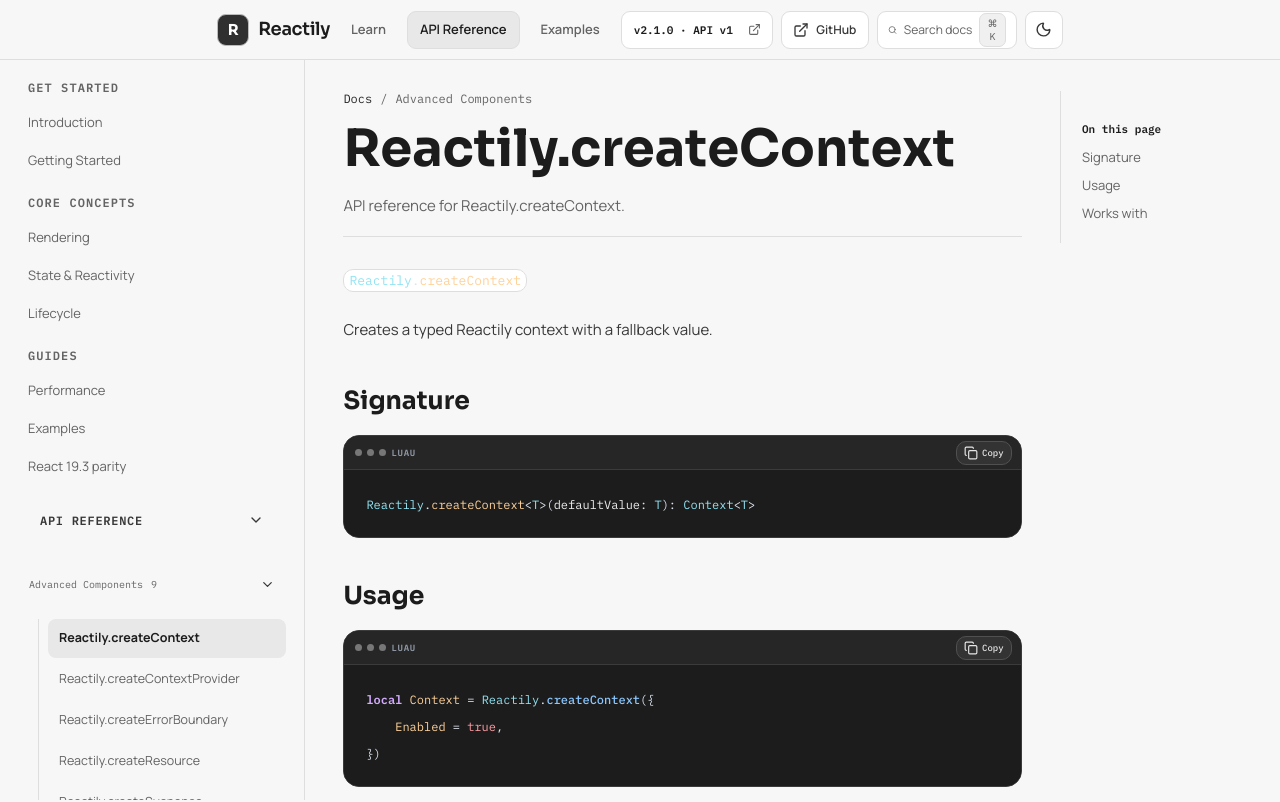
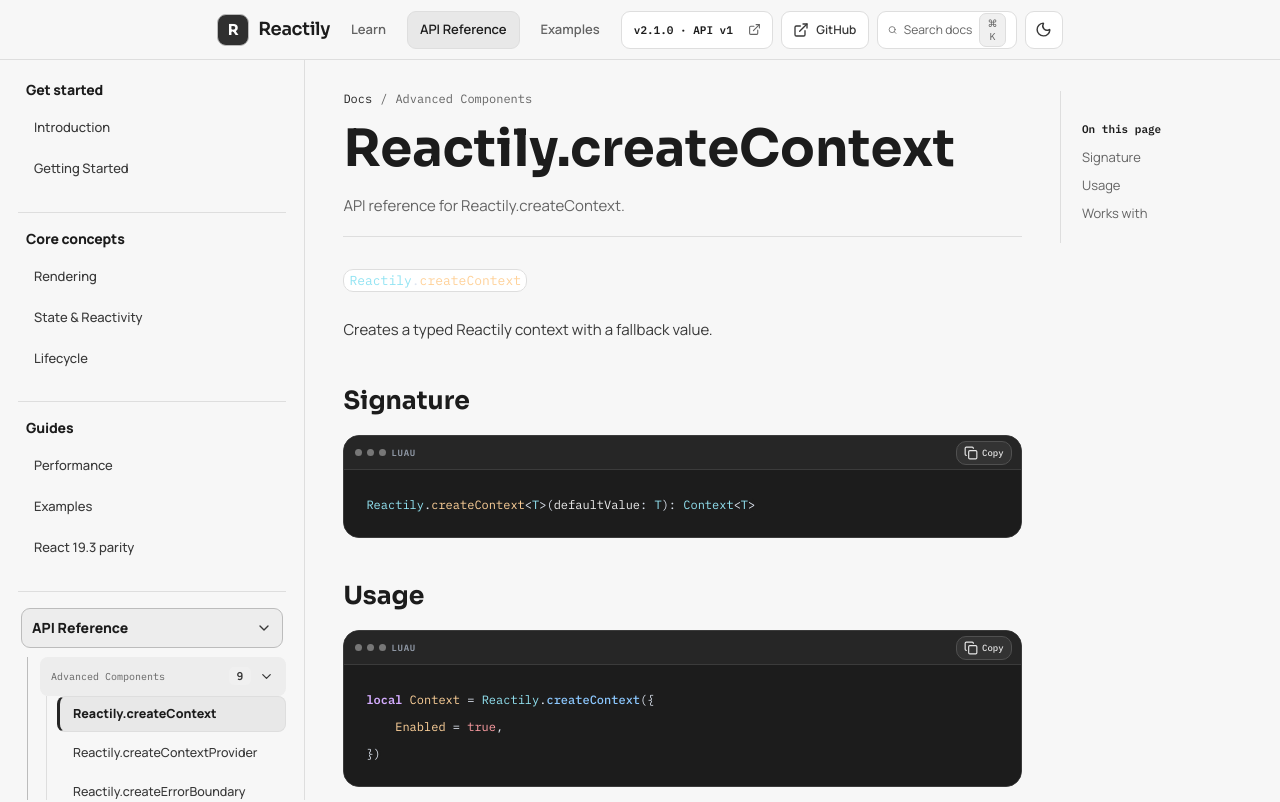
Before and after one commit to lily-studios/Reactily, a React (Vite) app in the folder reactily-website/: page /docs/api/advanced-components/create-context in a window 1280 px wide. Shown: the top 802 px of the page. Built offline with nearby package versions, Linux system fonts and the light colour scheme.

Commit message:
style(docs): stronger sidebar headings and unmistakable current-page selection

```diff
--- a/reactily-website/src/neutral-theme.css
+++ b/reactily-website/src/neutral-theme.css
@@ -207,3 +207,187 @@ body { font-size: 15px; line-height: 1.65; }
 :root[data-theme="light"] :where(a,button,input,select,textarea):focus-visible {
   outline-color: #414141;
 }
+
+
+/* Sidebar hierarchy: clear topic titles, nested API groups, and selected pages. */
+.docsSidebar nav[aria-label="Documentation sections"] {
+  display: block;
+}
+
+.docsSidebar .sidebarSection {
+  margin: 0 0 14px;
+  padding: 0 0 10px;
+}
+
+.docsSidebar .sidebarSection + .sidebarSection {
+  border-top: 1px solid var(--border);
+  padding-top: 16px;
+}
+
+.docsSidebar .sidebarLabel {
+  display: block;
+  margin: 0 8px 9px;
+  padding: 0;
+  color: var(--text);
+  font-family: var(--font-reading);
+  font-size: 14px;
+  font-weight: 800;
+  line-height: 1.4;
+  letter-spacing: -0.01em;
+  text-transform: none;
+}
+
+.docsSidebar .sidebarLinks {
+  margin: 0;
+  padding: 0;
+  display: grid;
+  gap: 3px;
+  border: 0;
+}
+
+.docsSidebar .sidebarLinks a {
+  position: relative;
+  display: flex;
+  align-items: center;
+  min-height: 38px;
+  margin: 0;
+  padding: 8px 12px 8px 13px;
+  border: 1px solid transparent;
+  border-left: 3px solid transparent;
+  border-radius: 8px;
+  color: var(--muted-strong);
+  background: transparent;
+  font-family: var(--font-reading);
+  font-size: 13px;
+  font-weight: 500;
+  line-height: 1.45;
+  text-decoration: none;
+  overflow-wrap: anywhere;
+}
+
+.docsSidebar .sidebarLinks a:hover {
+  color: var(--text);
+  background: var(--surface-strong);
+}
+
+.docsSidebar .sidebarLinks a.active,
+.docsSidebar .sidebarLinks a[aria-current="page"] {
+  color: var(--text);
+  background: var(--accent-soft);
+  border-color: var(--border);
+  border-left: 3px solid var(--accent-strong);
+  font-weight: 750;
+}
+
+.docsSidebar .sidebarAccordionHeading {
+  margin: 0 3px 7px;
+}
+
+.docsSidebar .sidebarCategoryButton {
+  width: 100%;
+  min-height: 40px;
+  padding: 0 10px;
+  border: 1px solid var(--border);
+  border-radius: 9px;
+  background: var(--surface);
+  color: var(--text);
+  font-family: var(--font-reading);
+  font-size: 14px;
+  font-weight: 800;
+  letter-spacing: 0;
+  text-align: left;
+  text-transform: none;
+}
+
+.docsSidebar .sidebarCategoryButton:hover,
+.docsSidebar .sidebarCategoryButton[aria-expanded="true"] {
+  background: var(--surface-strong);
+  border-color: var(--border-strong);
+}
+
+.docsSidebar .sidebarApiGroups {
+  margin: 9px 0 0 9px;
+  padding: 0 0 0 12px;
+  display: grid;
+  gap: 3px;
+  border-left: 1px solid var(--border-strong);
+}
+
+.docsSidebar .sidebarGroupHeading {
+  margin: 0;
+  padding: 0;
+  font: inherit;
+}
+
+.docsSidebar .sidebarNestedGroup .sidebarGroupToggle {
+  width: 100%;
+  display: grid;
+  grid-template-columns: minmax(0, 1fr) auto 16px;
+  gap: 8px;
+  align-items: center;
+  min-height: 39px;
+  padding: 7px 10px;
+  border: 1px solid transparent;
+  border-radius: 8px;
+  background: transparent;
+  color: var(--muted-strong);
+  text-align: left;
+  font-family: var(--font-reading);
+  font-size: 12.5px;
+  font-weight: 700;
+  line-height: 1.4;
+}
+
+.docsSidebar .sidebarNestedGroup .sidebarGroupToggle:hover,
+.docsSidebar .sidebarNestedGroup .sidebarGroupToggle[aria-expanded="true"] {
+  background: var(--surface-strong);
+  color: var(--text);
+}
+
+.docsSidebar .sidebarNestedGroup.currentGroup > .sidebarGroupHeading .sidebarGroupToggle {
+  color: var(--text);
+  font-weight: 800;
+}
+
+.docsSidebar .sidebarGroupName {
+  min-width: 0;
+  overflow-wrap: anywhere;
+}
+
+.docsSidebar .sidebarGroupCount {
+  min-width: 22px;
+  padding: 2px 5px;
+  border-radius: 5px;
+  background: var(--bg-soft);
+  color: var(--muted-strong);
+  font-family: var(--font-reading);
+  font-size: 11px;
+  font-weight: 650;
+  line-height: 1.3;
+  text-align: center;
+}
+
+.docsSidebar .sidebarNestedLinks {
+  margin-left: 6px;
+  padding-left: 10px;
+  border-left: 1px solid var(--border);
+}
+
+.docsSidebar .sidebarNestedLinks .sidebarLinks a {
+  font-size: 12.5px;
+  min-height: 35px;
+}
+
+.docsSidebar .sidebarGroupToggle svg,
+.docsSidebar .sidebarCategoryButton svg {
+  flex-shrink: 0;
+  color: var(--muted-strong);
+}
+
+@media (prefers-reduced-motion: reduce) {
+  .docsSidebar .sidebarLinks a,
+  .docsSidebar .sidebarGroupToggle,
+  .docsSidebar .sidebarCategoryButton {
+    transition: none;
+  }
+}
```
